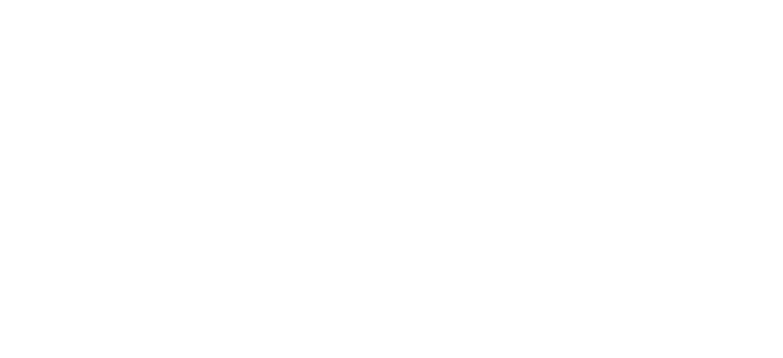
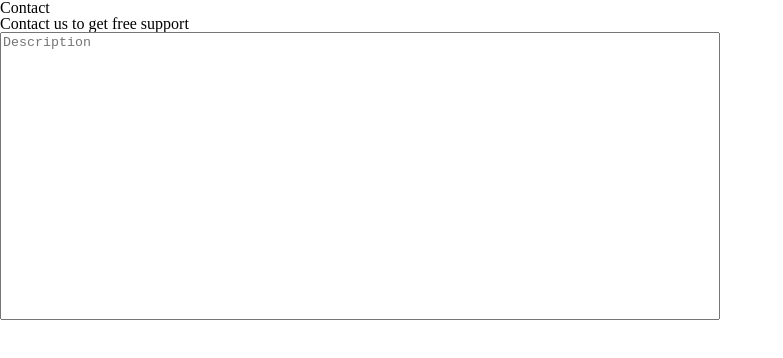
Before and after one commit to onianilado/homework10, a plain HTML site: page index.html in a window 1280 px wide. Shown: the whole page, without its empty margins (0-783 px from the left). Drawn offline with Linux system fonts and the light colour scheme.

Commit message:
add textarea

```diff
--- a/css/style.css
+++ b/css/style.css
@@ -0,0 +1,6 @@
+/* section */
+textarea{
+    width: 720px;
+    height: 288px;
+    resize: none;
+}
--- a/index.html
+++ b/index.html
@@ -4,12 +4,22 @@
     <meta charset="UTF-8">
     <meta http-equiv="X-UA-Compatible" content="IE=edge">
     <meta name="viewport" content="width=device-width, initial-scale=1.0">
-    <title>Document</title>
+    <title>Contact & Photos</title>
     <link rel="stylesheet" href="css/reset.css">
     <link rel="stylesheet" href="css/style.css">
     <link rel="stylesheet" href="css/responsive.css">
 </head>
 <body>
-
+    <section>
+        <div>
+            <h2>Contact</h2>
+            <p>Contact us to get free support</p>
+        </div>
+        <form action="#">
+            <div>
+                <textarea name="" id="textarea" placeholder="Description"></textarea>
+            </div>
+        </form>
+    </section>
 </body>
 </html>
```
